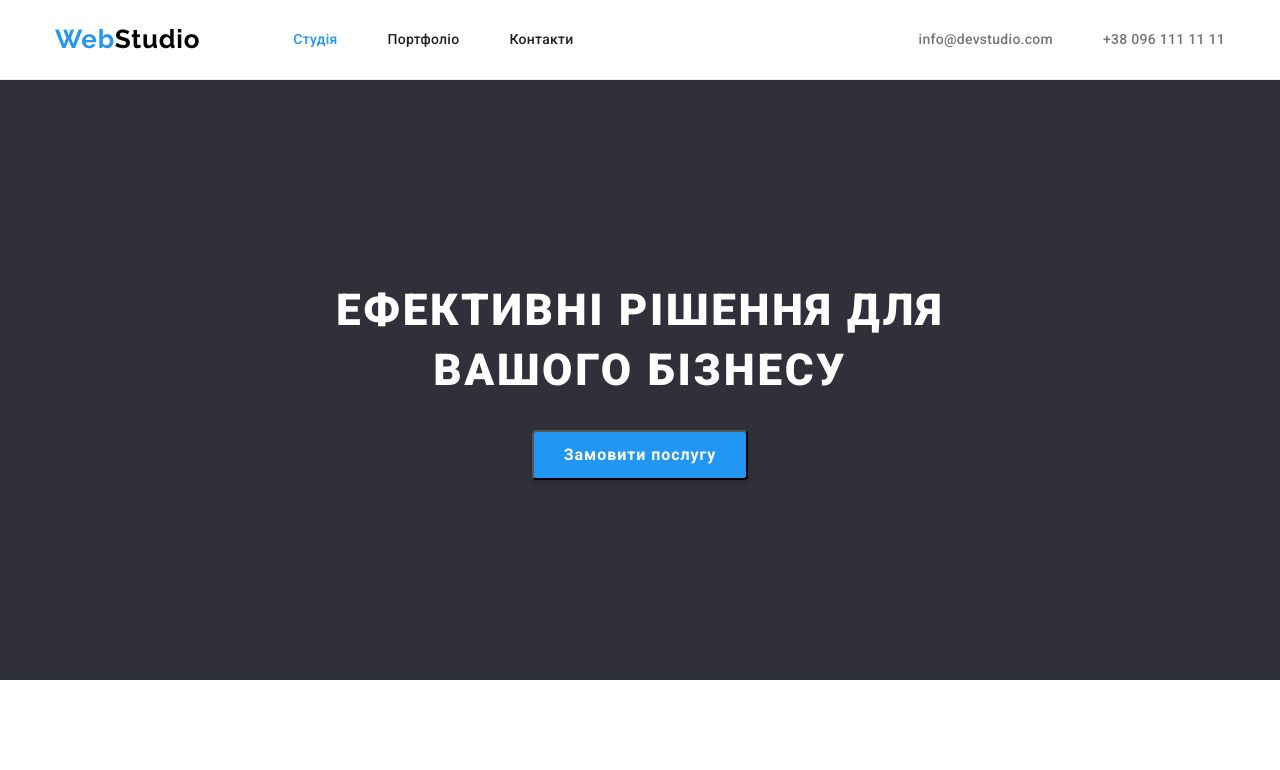
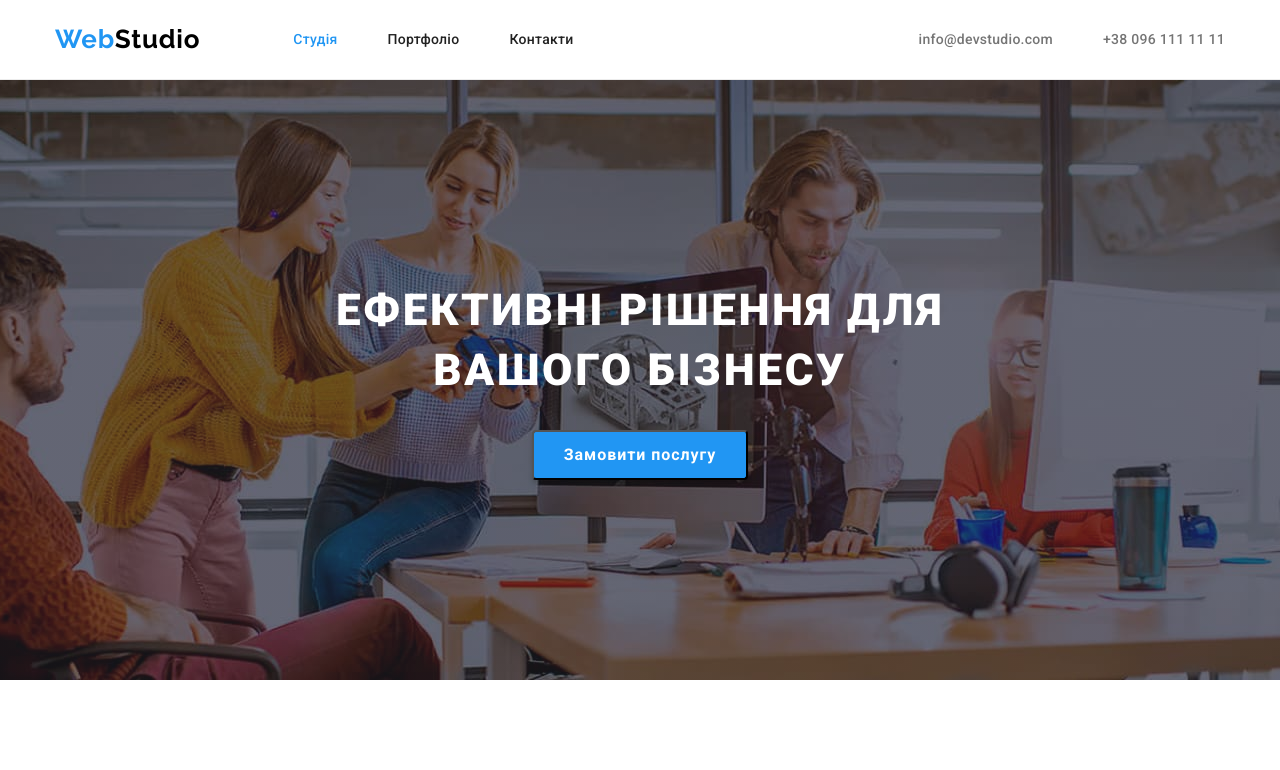
Before and after one commit to OOKucherenko/goit-markup-hw-04, a plain HTML site: page index.html in a window 1280 px wide. Shown: the top 770 px of the page. Drawn offline with nearby package versions, Linux system fonts and the light colour scheme.

Commit message:
Додано фон

```diff
--- a/css/styles.css
+++ b/css/styles.css
@@ -213,11 +213,11 @@ ul {
   background: var(--main-color);
   padding-top: 200px;
   padding-bottom: 200px;
-  /*margin-top: 0px;
-  margin-bottom: 94px;
-  padding-top: 94px;
-  padding-bottom: 94px;*/
-  /* outline: 2px solid red; */
+  background-image: linear-gradient(to right,  rgba(47, 48, 58, 0.4),  rgba(47, 48, 58, 0.4)), url(../images/hero.jpg);
+  background-repeat: no-repeat;
+  background-position: center;
+  background-size: cover;
+
 }
 
 /*h1*/
```
Also changed, not shown: images/hero.jpg (added).
